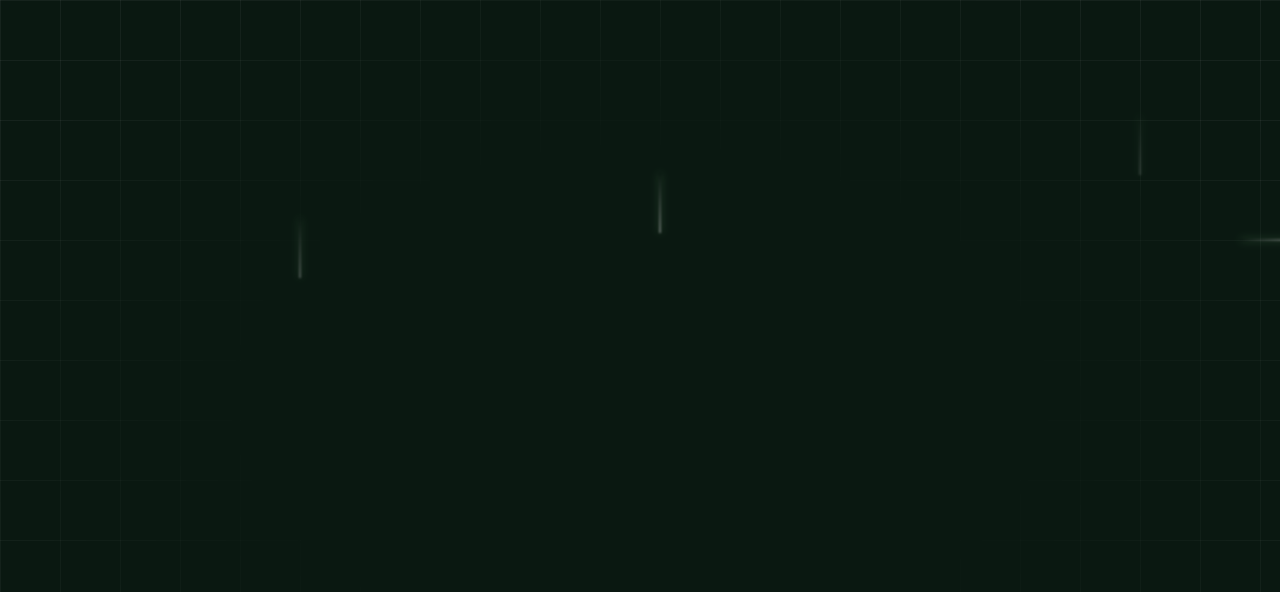
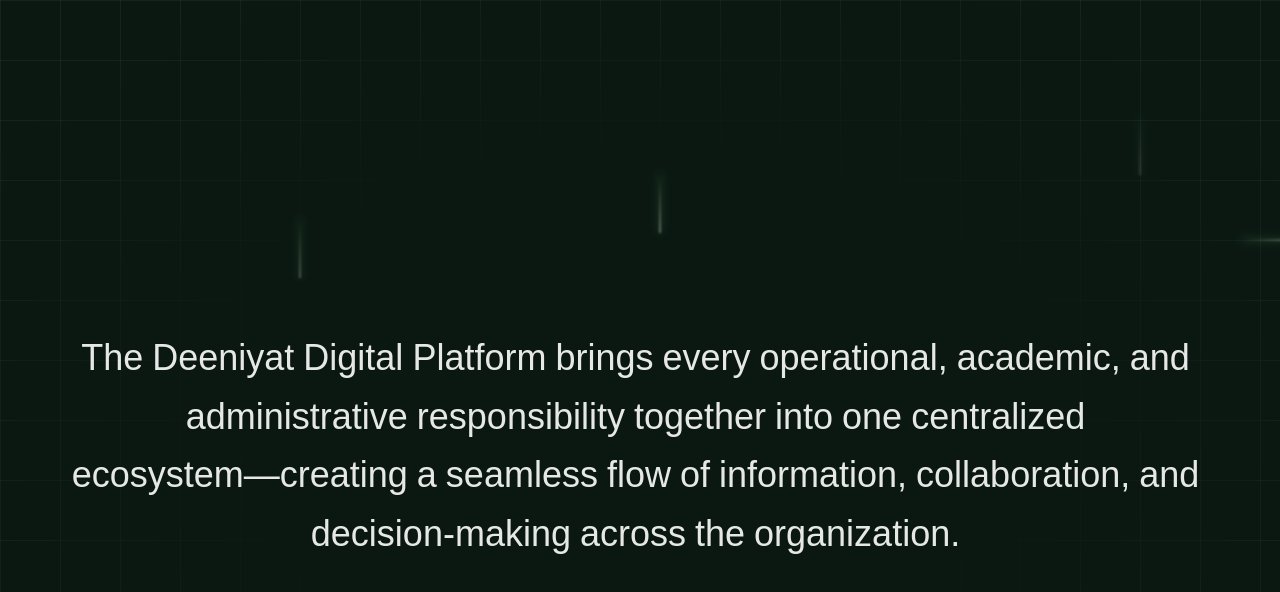
Before and after one commit to nkhlrjrs/Deeniyat-Inauguration-, a Next.js app: page / in a window 1280 px wide. Both pictures are taken after a click on the button "BEGIN THE EXPERIENCE". Shown: the top 592 px of the page. Built offline with nearby package versions, Linux system fonts and the light colour scheme; a web font is replaced by a local one.

Commit message:
refactor: transition section 2 animation to word-based staggering and increase container width

```diff
--- a/src/app/components/Hero.tsx
+++ b/src/app/components/Hero.tsx
@@ -136,23 +136,23 @@
     // Show section 2
     setShowSection2(true);
 
-    // Animate Section 2 title
+    // Animate Section 2 title and body simultaneously - no delays
     const titleIndices = Array.from({ length: SECTION_2_TITLE.length }, (_, i) => i);
     const titleShuffled = shuffleArray([...titleIndices]);
-    for (let i = 0; i < titleShuffled.length; i++) {
-      await delay(50 + Math.random() * 30);
-      setSection2TitleVisible(prev => new Set([...prev, titleShuffled[i]]));
-    }
 
-    // Pause before body
-    await delay(300);
+    const bodyWords = SECTION_2_BODY.split(' ');
+    const wordIndices = Array.from({ length: bodyWords.length }, (_, i) => i);
+    const wordShuffled = shuffleArray([...wordIndices]);
 
-    // Animate Section 2 body
-    const bodyIndices = Array.from({ length: SECTION_2_BODY.length }, (_, i) => i);
-    const bodyShuffled = shuffleArray([...bodyIndices]);
-    for (let i = 0; i < bodyShuffled.length; i++) {
-      await delay(30 + Math.random() * 20);
-      setSection2BodyVisible(prev => new Set([...prev, bodyShuffled[i]]));
+    // Animate title and body in parallel with minimal delay
+    for (let i = 0; i < Math.max(titleShuffled.length, wordShuffled.length); i++) {
+      await delay(30);
+      if (i < titleShuffled.length) {
+        setSection2TitleVisible(prev => new Set([...prev, titleShuffled[i]]));
+      }
+      if (i < wordShuffled.length) {
+        setSection2BodyVisible(prev => new Set([...prev, wordShuffled[i]]));
+      }
     }
   };
 
@@ -276,7 +276,7 @@
       {/* Content - Section 2 */}
       {showSection2 && (
         <div className="absolute inset-0 flex items-center justify-center z-10 px-4">
-          <div className="text-center max-w-4xl mx-auto">
+          <div className="text-center max-w-[1600px] mx-auto">
             {/* Title with gradient text */}
             <h2 className="text-3xl md:text-4xl lg:text-5xl font-light mb-8 leading-tight">
               <span className="bg-gradient-to-r from-white via-white to-gray-300 bg-clip-text text-transparent">
@@ -292,13 +292,12 @@
             </h2>
 
             {/* Body text */}
-            <p className="text-xl md:text-2xl lg:text-3xl font-light leading-relaxed text-white/90 max-w-[900px] mx-auto">
-              {SECTION_2_BODY.split('').map((letter, index) => (
-                <AnimatedLetter
-                  key={`s2-body-${index}`}
-                  letter={letter}
-                  isVisible={section2BodyVisible.has(index)}
-                  delay={0}
+            <p className="text-2xl md:text-3xl lg:text-4xl font-light leading-relaxed text-white/90 max-w-[1600px] mx-auto">
+              {SECTION_2_BODY.split(' ').map((word, wordIndex) => (
+                <AnimatedWord
+                  key={`s2-word-${wordIndex}`}
+                  word={word}
+                  isVisible={section2BodyVisible.has(wordIndex)}
                 />
               ))}
             </p>
@@ -325,6 +324,21 @@
   );
 }
 
+// Animated Word Component
+function AnimatedWord({ word, isVisible }: { word: string; isVisible: boolean }) {
+  return (
+    <span
+      className={`inline-block transition-all duration-500 ease-out mr-[0.25em] ${
+        isVisible
+          ? 'opacity-100 blur-0 translate-y-0'
+          : 'opacity-0 blur-[4px] translate-y-2'
+      }`}
+    >
+      {word}
+    </span>
+  );
+}
+
 // Helper function to shuffle array (Fisher-Yates)
 function shuffleArray<T>(array: T[]): T[] {
   const shuffled = [...array];
```
